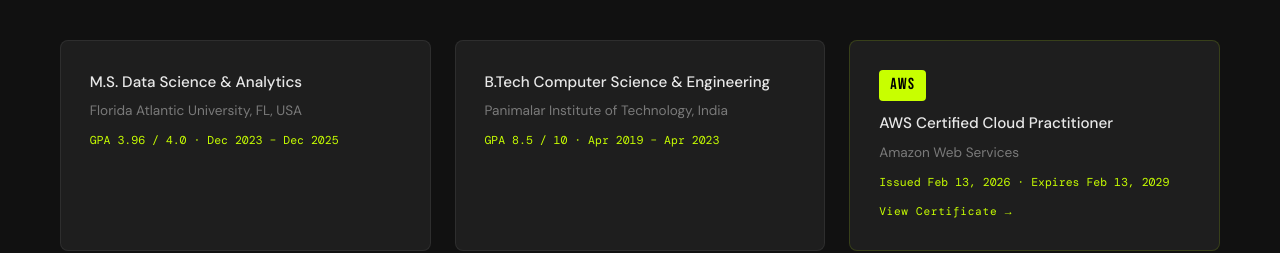
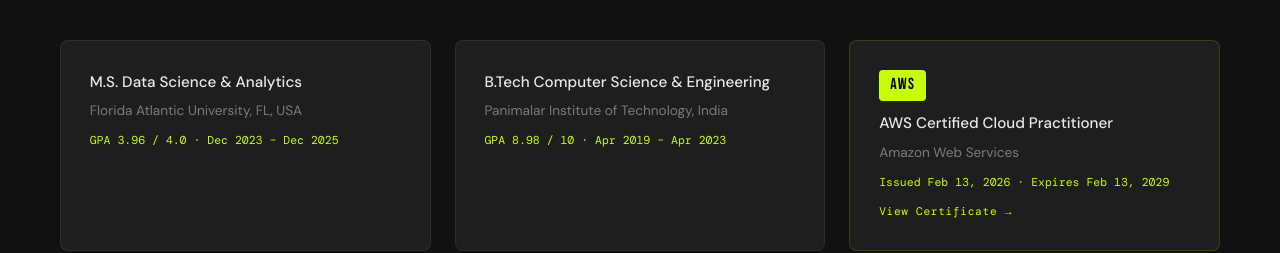
Before and after one commit to Nag4535/portfolio, a React (Vite) app: page / in a window 1280 px wide. Shown: the part 6340-6593 px from the top of the page. Built offline with nearby package versions, Linux system fonts and the light colour scheme.

Commit message:
Update BTech GPA to 8.98/10

```diff
--- a/src/App.jsx
+++ b/src/App.jsx
@@ -694,7 +694,7 @@
           <div className="edu__card">
             <span className="edu__label">B.Tech Computer Science &amp; Engineering</span>
             <span className="edu__school">Panimalar Institute of Technology, India</span>
-            <span className="edu__detail">GPA 8.5 / 10 · Apr 2019 – Apr 2023</span>
+            <span className="edu__detail">GPA 8.98 / 10 · Apr 2019 – Apr 2023</span>
           </div>
           <a
             className="edu__card edu__card--cert"
```
